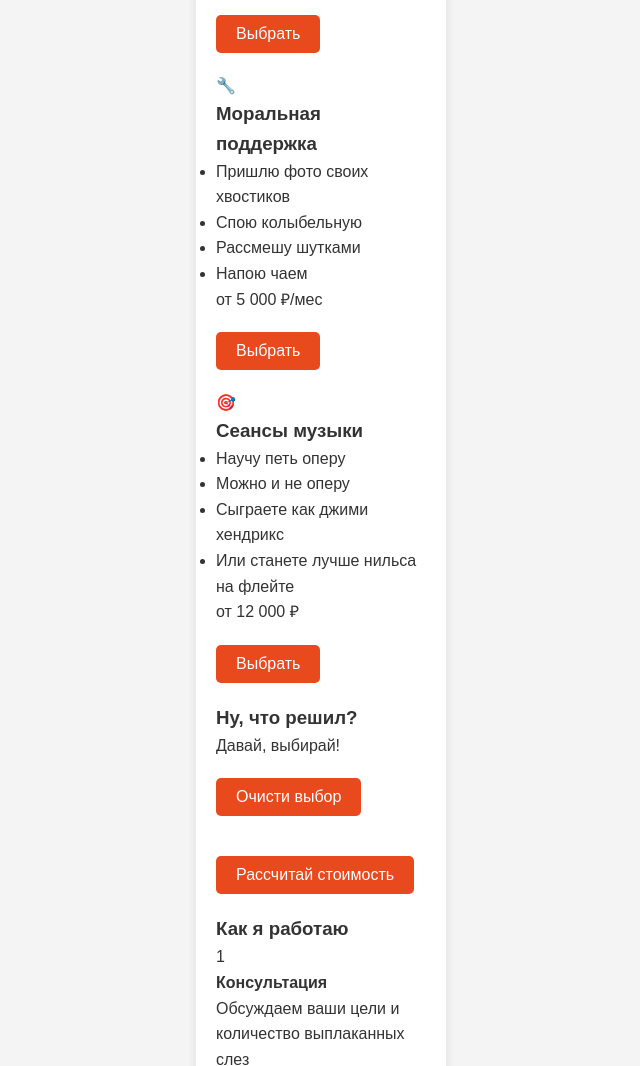
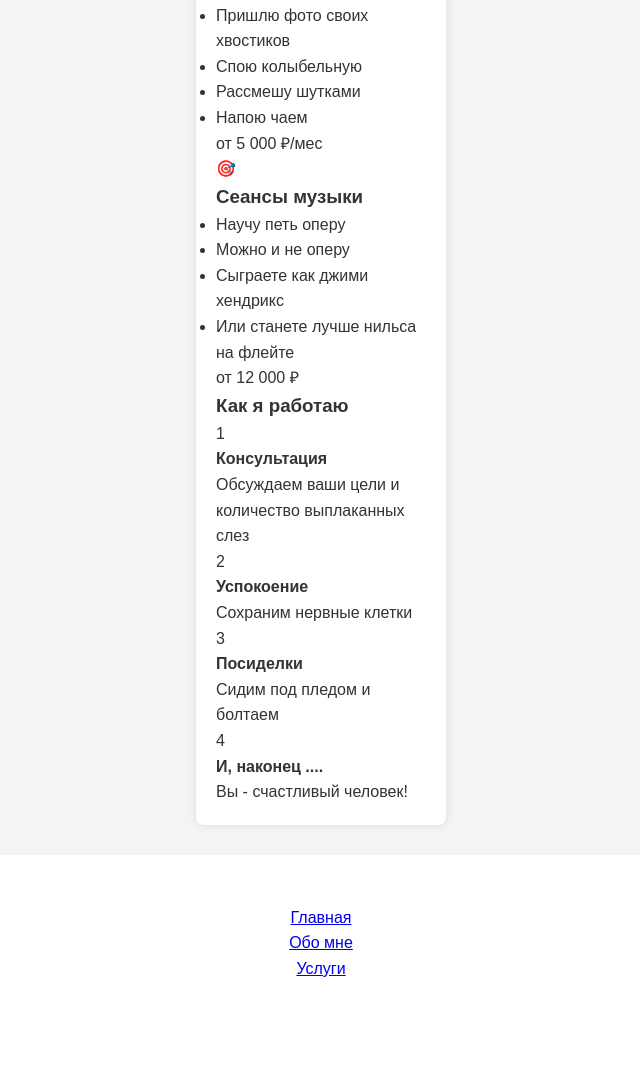
Before and after one commit to jullywhy/site, a plain HTML site: page services.html in a window 1280 px wide. Shown: the part 2065-3131 px from the top of the page, without its empty margins (319-959 px from the left). Drawn offline with Linux system fonts and the light colour scheme.

Commit message:
services.html

```diff
--- a/services.html
+++ b/services.html
@@ -40,7 +40,6 @@
                     <li>Раззадорю любого</li>
                 </ul>
                 <div class="service-price">от 15 000 ₽</div>
-                <button class="service-btn" data-service="Веб-разработка">Выбрать</button>
             </div>
 
             <div class="service-card">
@@ -53,7 +52,6 @@
                     <li>или клочке бумаги</li>
                 </ul>
                 <div class="service-price">от 8 000 ₽</div>
-                <button class="service-btn" data-service="Рисуночки">Выбрать</button>
             </div>
 
             <div class="service-card">
@@ -66,7 +64,6 @@
                     <li>Напою чаем</li>
                 </ul>
                 <div class="service-price">от 5 000 ₽/мес</div>
-                <button class="service-btn" data-service="Моральная поддержка">Выбрать</button>
             </div>
 
             <div class="service-card">
@@ -79,19 +76,8 @@
                     <li>Или станете лучше нильса на флейте</li>
                 </ul>
                 <div class="service-price">от 12 000 ₽</div>
-                <button class="service-btn" data-service="Сеансы музыки">Выбрать</button>
             </div>
         </div>
-
-        <section class="order-section">
-            <h3>Ну, что решил?</h3>
-            <div id="selectedServices" class="selected-services">
-                <p>Давай, выбирай!</p>
-            </div>
-            <button id="clearSelection" class="reset-btn">Очисти выбор</button>
-            <button id="calculateTotal" class="action-btn">Рассчитай стоимость</button>
-            <div id="totalPrice" class="total-price"></div>
-        </section>
 
         <section class="process-section">
             <h3>Как я работаю</h3>
@@ -126,7 +112,7 @@
                 <h3>Страницы</h3>
                 <ul>
                     <li><a href="index.html">Главная</a></li>
-                    <li><a href="about.html">О нас</a></li>
+                    <li><a href="about.html">Обо мне</a></li>
                     <li><a href="services.html">Услуги</a></li>
                 </ul>
             </div>
@@ -136,11 +122,9 @@
                 <p>Telegram: @juliawaters</p>
             </div>
         </div>
-        <div class="footer-bottom">
-            <p>&copy; 2025 Мой Первый Сайт. Все услуги предоставляются мной</p>
-        </div>
     </footer>
 
     <script src="js/script.js"></script>
 </body>
+
 </html>
```
